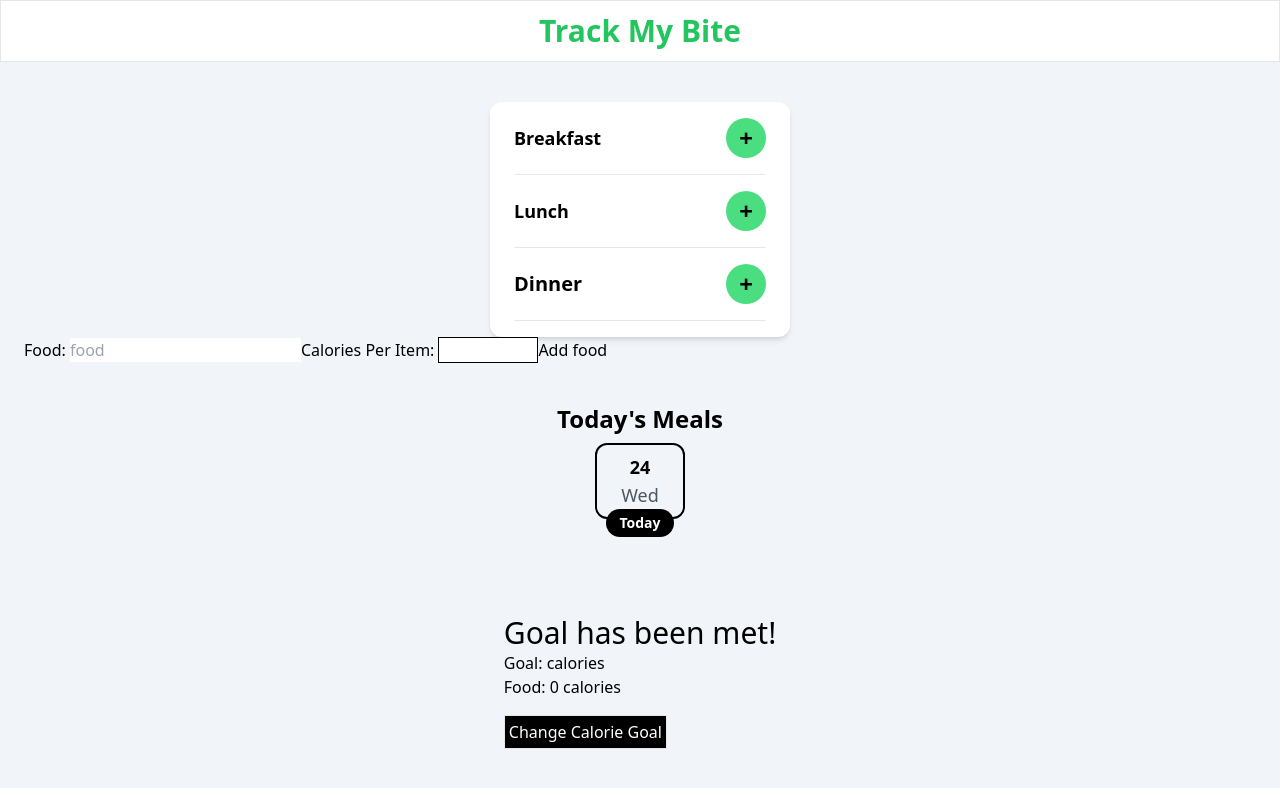
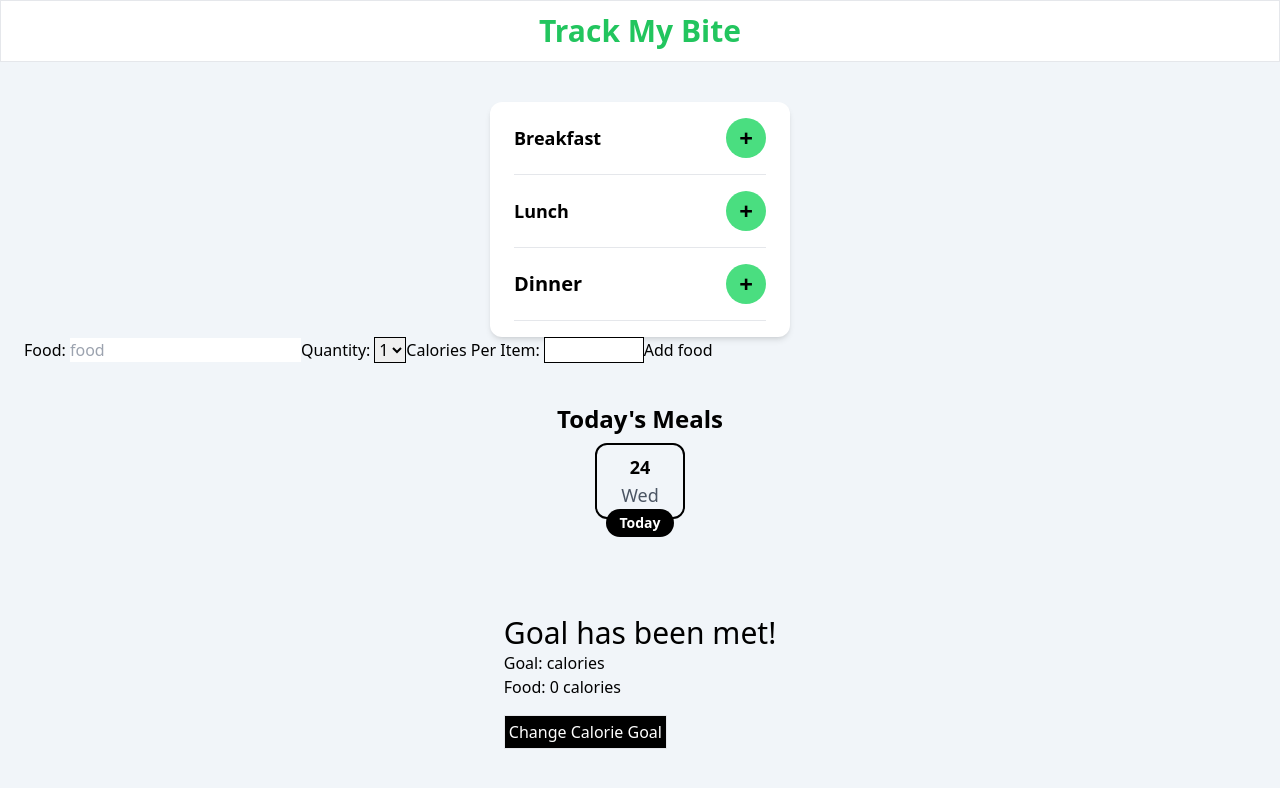
Before and after one commit to Jesusborjas006/TrackMyBite, a React (Vite) app: page /home in a window 1280 px wide. Shown: the top 788 px of the page. Built offline with nearby package versions, Linux system fonts and the light colour scheme.

Commit message:
Quanity is now inlcuded in mealInfo state

```diff
--- a/src/App.tsx
+++ b/src/App.tsx
@@ -30,6 +30,7 @@ function App() {
   const [mealType, setMealType] = useState("");
   const [mealInfo, setMealInfo] = useState({
     food: "",
+    quantity: 1,
     calories: "",
   });
 
@@ -77,6 +78,7 @@ function App() {
       const newMeal = {
         id: Date.now(),
         food: mealInfo.food,
+        quantity: mealInfo.quantity,
         calories: mealInfo.calories,
       };
 
@@ -84,6 +86,7 @@ function App() {
         ...detailedMeals,
         [mealType]: [...detailedMeals[mealType], newMeal],
       });
+      setMealInfo({ food: "", quantity: 1, calories: "" });
     }
   };
 
@@ -148,6 +151,20 @@ function App() {
                     value={mealInfo.food}
                     onChange={handleChange}
                   />
+                  <label htmlFor="quantity">
+                    Quantity:
+                    <select
+                      className="border border-black ml-1"
+                      id="qauntity"
+                      name="quantity"
+                      value={mealInfo.quantity}
+                      onChange={handleChange}
+                    >
+                      <option value={1}>1</option>
+                      <option value={2}>2</option>
+                      <option value={3}>3</option>
+                    </select>
+                  </label>
                   <label htmlFor="calories">
                     Calories Per Item:
                     <input
```
